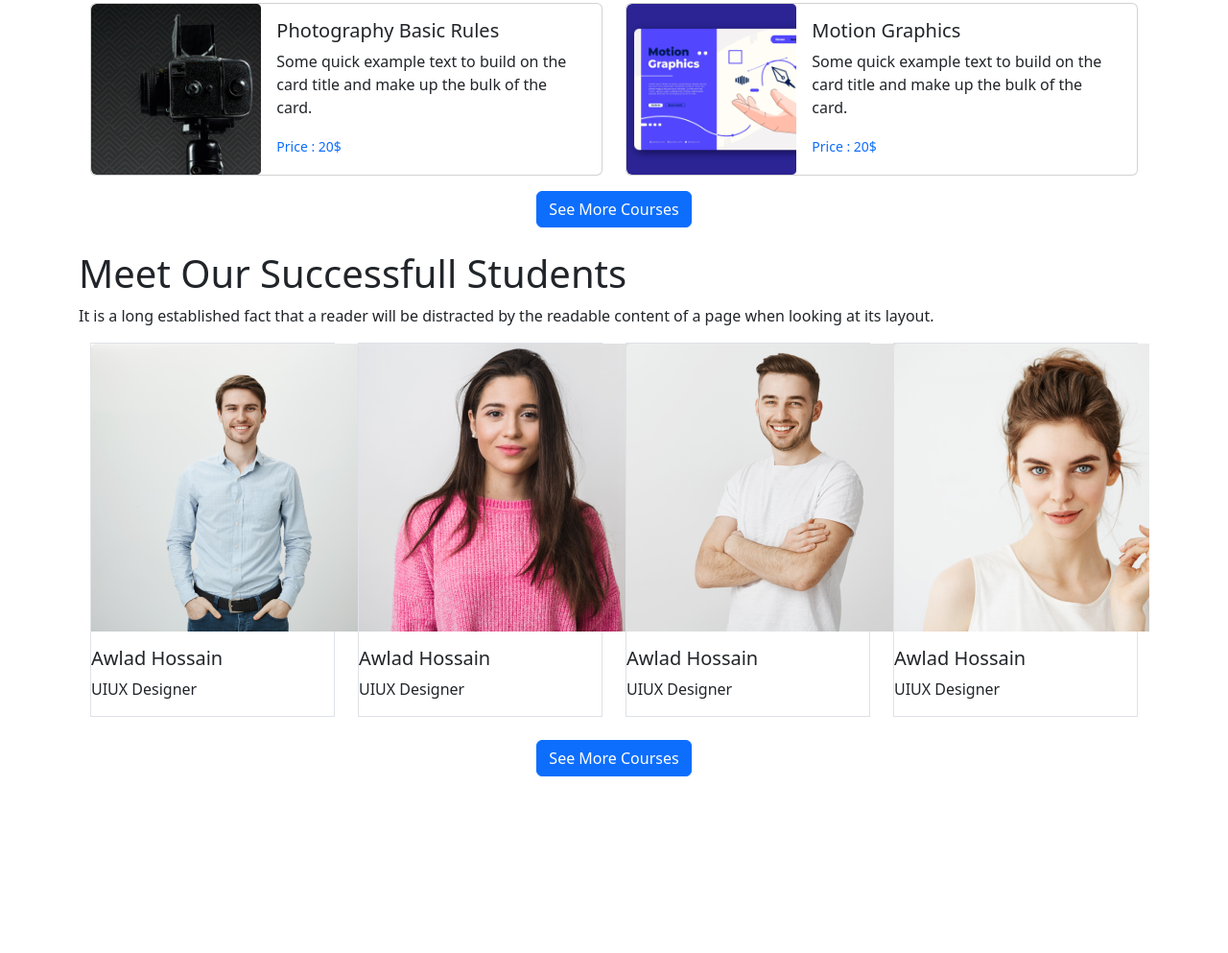
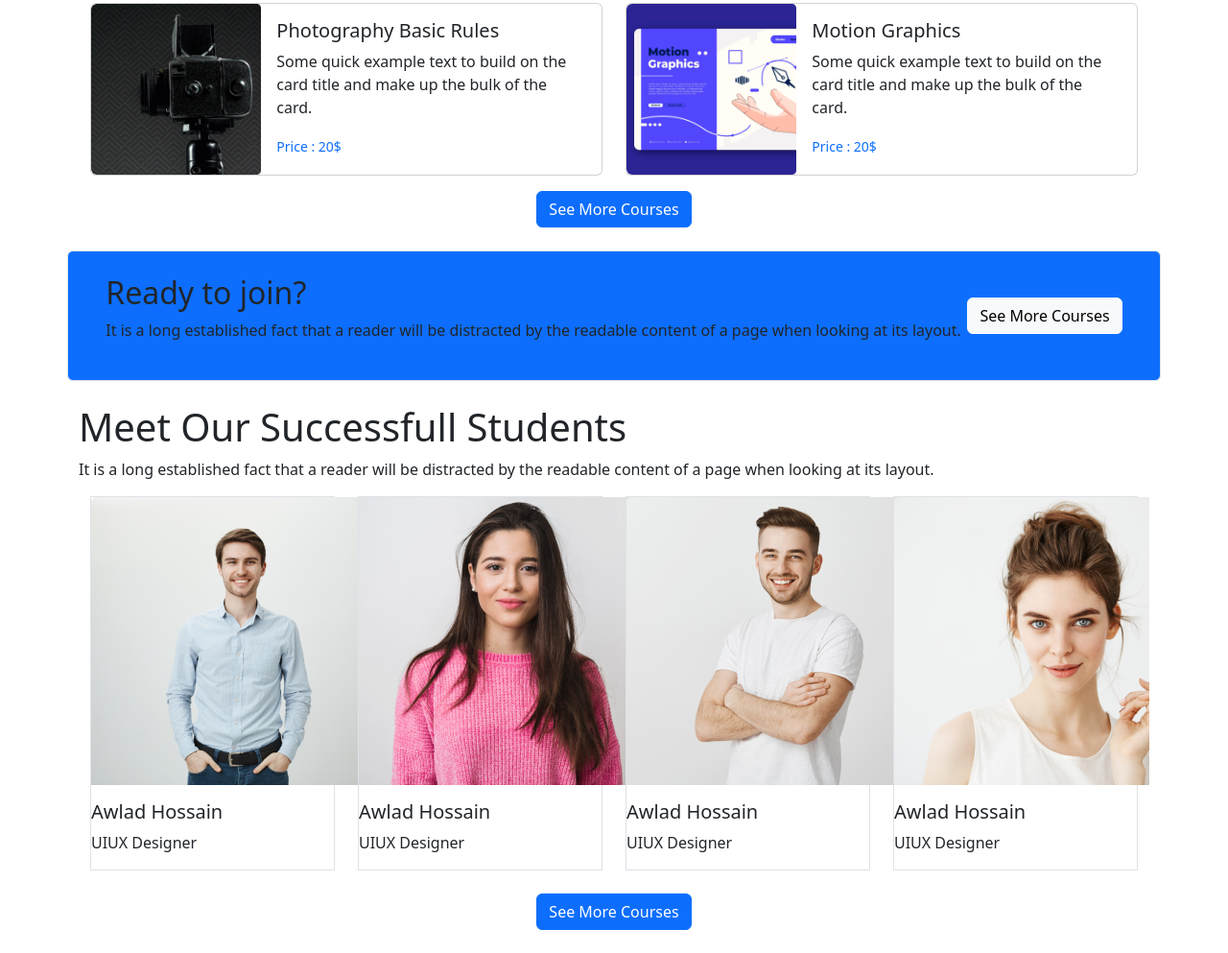
Before and after one commit to rejaul-dev/edu-learn, a plain HTML site: page index.html in a window 1280 px wide. Shown: the part 1229-2222 px from the top of the page at 96% size. Before the commit the page ends 2062 px from the top, so only its background shows below. Drawn offline with nearby package versions, Linux system fonts and the light colour scheme.

Commit message:
added register section

```diff
--- a/index.html
+++ b/index.html
@@ -215,6 +215,22 @@
         </section>
         <!-- courses section end -->
 
+        <!-- register section start -->
+        <section class="container mt-4 border rounded bg-primary ">
+            <div class=" d-flex justify-content-around align-items-center  p-4 ">
+                <div class="w-40">
+                    <h2>Ready to join?</h2>
+                <p>It is a long established fact that a reader will be distracted  by the readable content of a page when looking at its layout.</p>
+                </div>
+
+                <div>
+                    <button type="button" class="btn btn-light">See More Courses</button>
+                </div>
+
+            </div>
+
+        </section>
+        <!-- register section end -->
 
         <!-- student section start -->
         <section class="container pt-4 pb-4">
```
